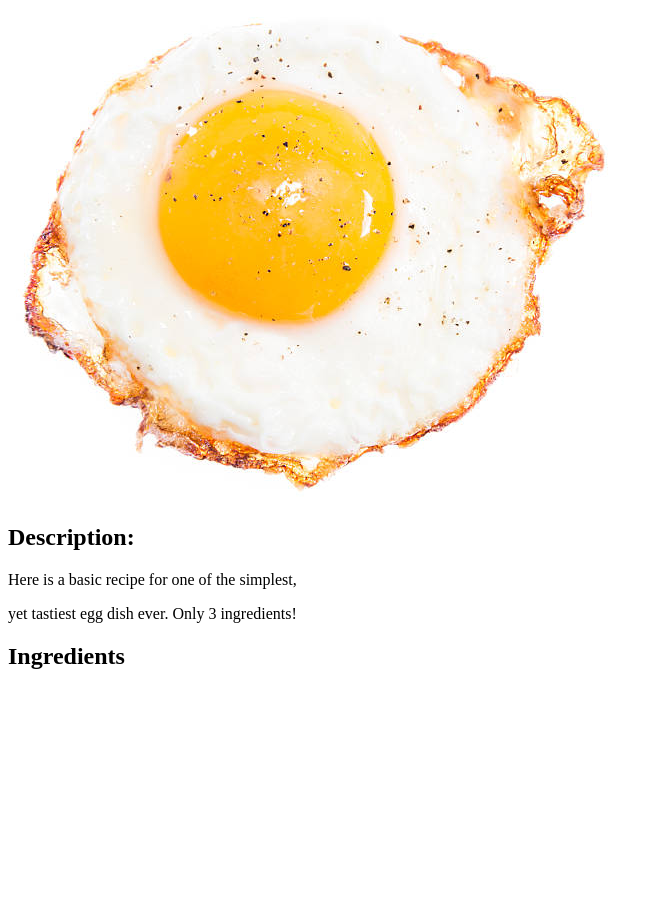
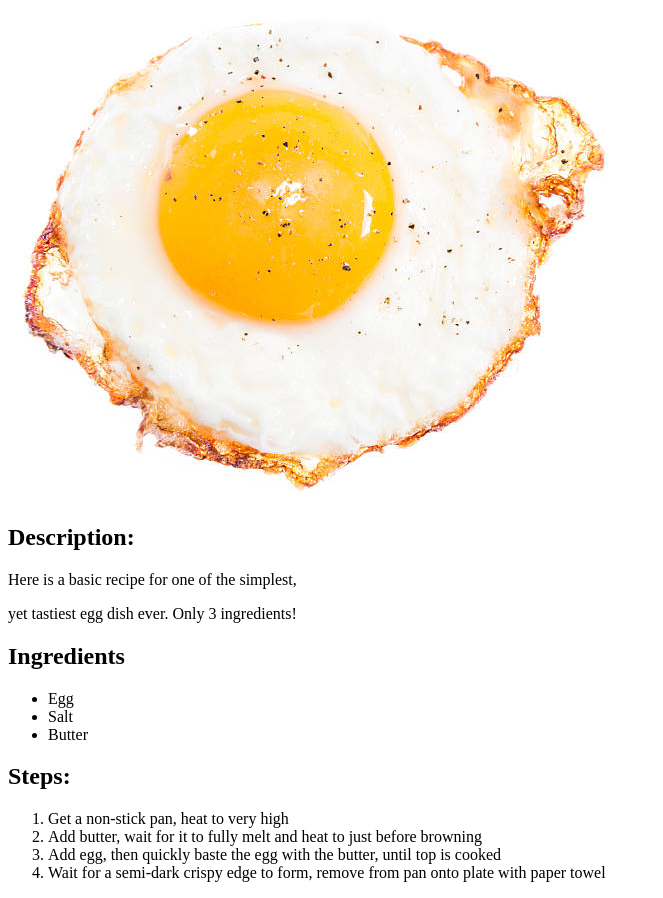
Before and after one commit to Cdcadrian/odin-recipes, a plain HTML site: page recipes/friedEggs.html in a window 1280 px wide. Shown: the part 79-977 px from the top of the page, without its empty margins (0-663 px from the left). Before the commit the page ends 800 px from the top, so only its background shows below. Drawn offline with Linux system fonts and the light colour scheme.

Commit message:
added ingredients and steps

```diff
--- a/recipes/friedEggs.html
+++ b/recipes/friedEggs.html
@@ -11,5 +11,17 @@
     <p>Here is a basic recipe for one of the simplest,</p>
     <p>yet tastiest egg dish ever. Only 3 ingredients!</p>
     <h2>Ingredients</h2>
+    <ul>
+        <li>Egg</li>
+        <li>Salt</li>
+        <li>Butter</li>
+    </ul>
+    <h2>Steps:</h2>
+    <ol>
+        <li>Get a non-stick pan, heat to very high</li>
+        <li>Add butter, wait for it to fully melt and heat to just before browning</li>
+        <li>Add egg, then quickly baste the egg with the butter, until top is cooked</li>
+        <li>Wait for a semi-dark crispy edge to form, remove from pan onto plate with paper towel</li>
+    </ol>
 </body>
 </html>
```
